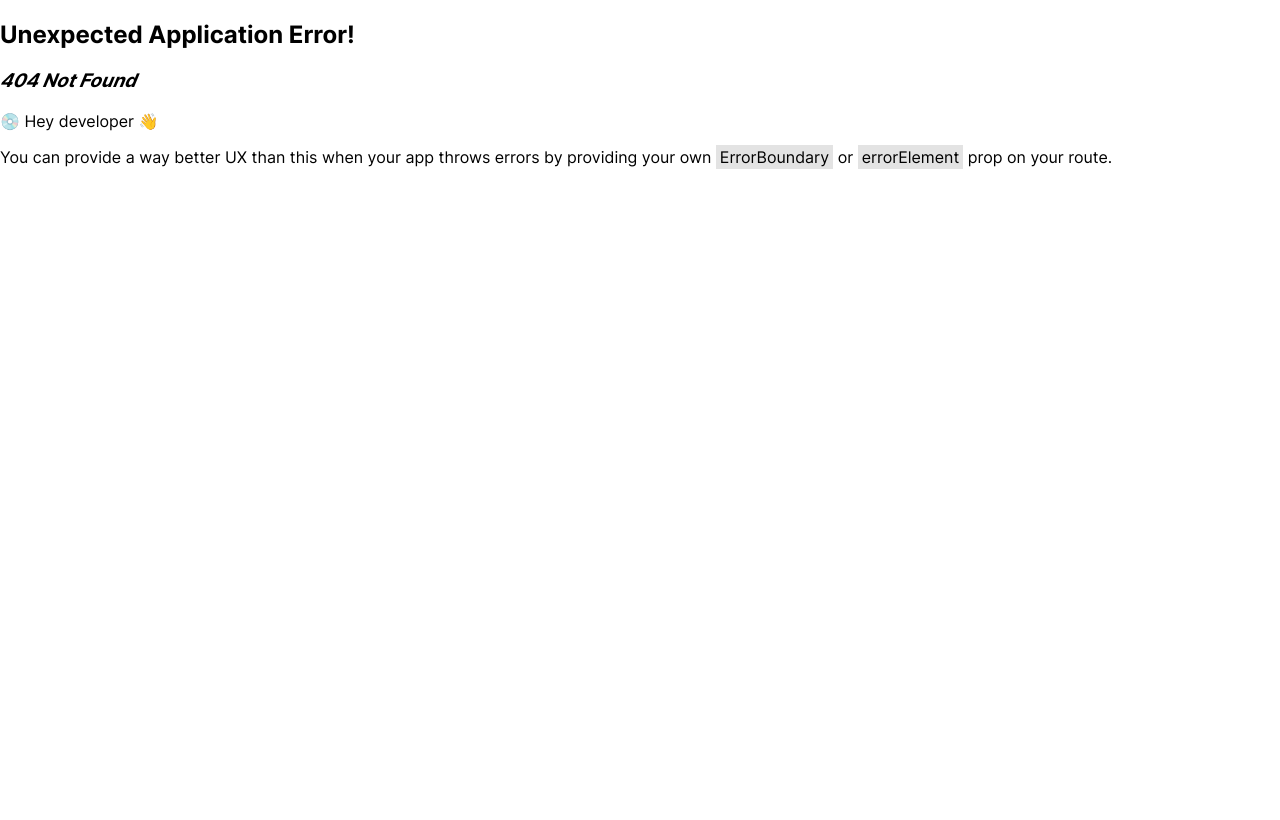
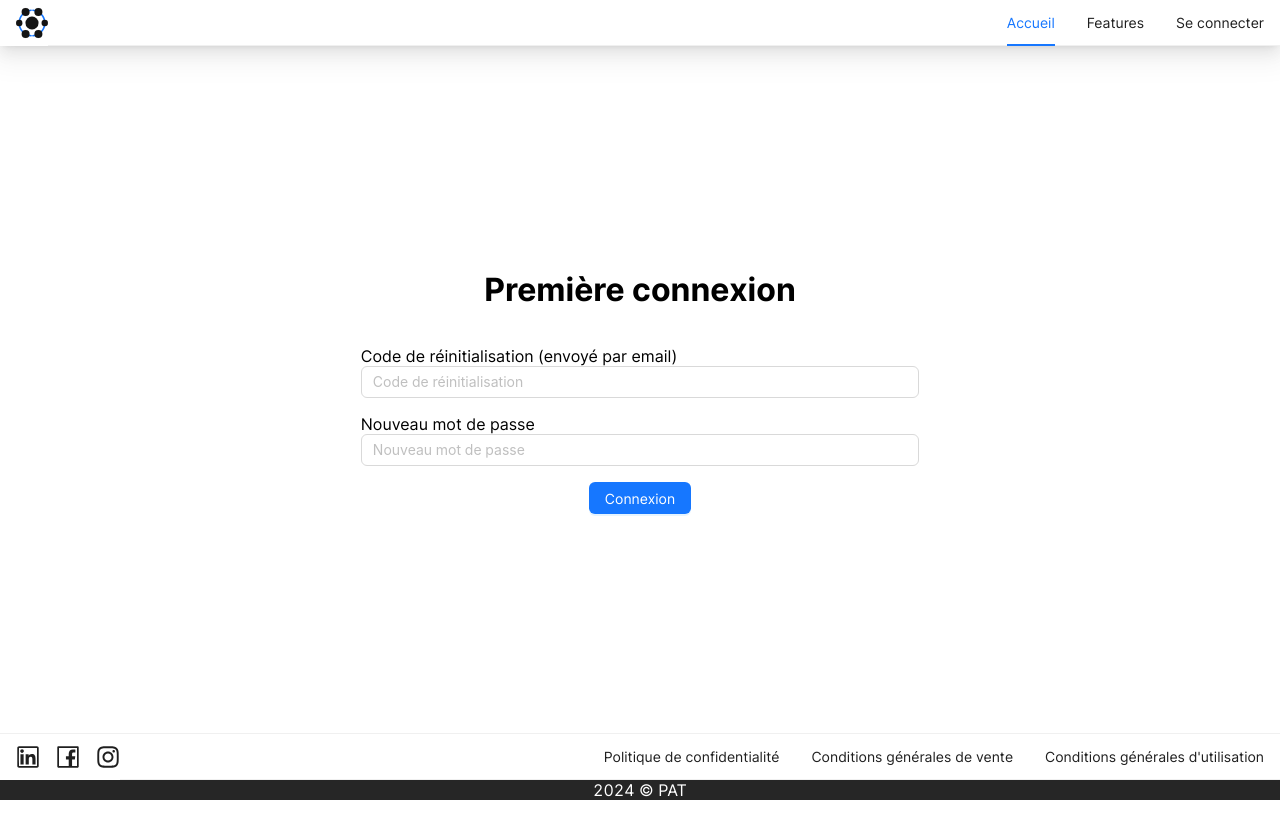
Before and after one commit to eanaellea/cause-connect-webapp, a React (Vite) app: page /first-login in a window 1280 px wide. Before the commit this address had no page. Built offline with nearby package versions, Linux system fonts and the light colour scheme.

Commit message:
feat(login): add page for first login

```diff
--- a/src/pages/logIn/LogIn.tsx
+++ b/src/pages/logIn/LogIn.tsx
@@ -9,6 +9,7 @@ import { SearchableSelect } from '@/designSystem/SearchableSelect'
 import { Association } from '@/models/Association'
 import { getAssociationsQuery } from '@/services/mainApi/queries/associations'
 import { loginAction } from '@/store/authSlice/actions'
+import { Link } from 'react-router-dom'
 
 const logInSchema = z.object({
   associationId: z.string(),
@@ -38,6 +39,8 @@ export const LogIn: FC = () => {
   return (
     <main className={styles.main}>
       <h1>Connexion</h1>
+
+      <p>Si vous vous connectez pour la première fois, cliquez <Link to="/first-login">ici</Link>.</p>
 
       <form onSubmit={handleSubmit(onSubmit)} className={styles.logInForm}> {/* eslint-disable-line @typescript-eslint/no-misused-promises */}
         <div className={styles.formControl}>
--- a/src/pages/resetPassword/ResetPassword.tsx
+++ b/src/pages/resetPassword/ResetPassword.tsx
@@ -2,10 +2,10 @@ import { Input, Button } from 'antd'
 import { Controller, SubmitHandler, useForm } from 'react-hook-form'
 import { z } from 'zod'
 import { zodResolver } from '@hookform/resolvers/zod'
+import { FC } from 'react'
+import { useGlobalStore } from '@/store/store'
 
 import styles from './ResetPassword.module.scss'
-import { FC } from 'react'
-import { useGlobalStore } from '@/store/store'
 import { resetPasswordAction } from '@/store/authSlice/actions'
 
 const forgottenPasswordSchema = z.object({
@@ -13,7 +13,13 @@ const forgottenPasswordSchema = z.object({
   newPassword: z.string().min(8)
 })
 
-export const ResetPassword: FC = () => {
+interface ResetPasswordProps {
+  title: string,
+  buttonContent: string
+}
+
+
+export const ResetPassword: FC<ResetPasswordProps> = ({title, buttonContent}) => {
   const { control, handleSubmit, formState: { errors } } = useForm<z.infer<typeof forgottenPasswordSchema>>({
     resolver: zodResolver(forgottenPasswordSchema)
   })
@@ -25,11 +31,11 @@ export const ResetPassword: FC = () => {
 
   return (
     <main className={styles.main}>
-      <h1>Réinitialiser le mot de passe</h1>
+      <h1>{title}</h1>
 
       <form onSubmit={handleSubmit(onSubmit)} className={styles.forgottenPasswordForm}> {/* eslint-disable-line @typescript-eslint/no-misused-promises */}
         <div>
-          <label>Code de réinitialisation (envoyé par email à {email})</label>
+          <label>Code de réinitialisation (envoyé par email{email ? ` à ${email}` : ''})</label>
           <Controller
             name='passwordResetCode'
             control={control}
@@ -60,7 +66,7 @@ export const ResetPassword: FC = () => {
         </div>
 
         <Button type='primary' htmlType='submit'>
-          Réinitialiser le mot de passe
+          {buttonContent}
         </Button>
       </form>
     </main>
--- a/src/router.tsx
+++ b/src/router.tsx
@@ -30,6 +30,10 @@ export const router = createBrowserRouter(
               element: <LogIn />
             },
             {
+              path: 'first-login',
+              element: <ResetPassword title='Première connexion' buttonContent='Connexion'/>
+            },
+            {
               path: 'register',
               element: <Register />
             },
@@ -39,7 +43,7 @@ export const router = createBrowserRouter(
             },
             {
               path: 'reset-password',
-              element: <ResetPassword />
+              element: <ResetPassword title='Réinitialiser le mot de passe' buttonContent='Réinitialiser le mot de passe'/>
             }
           ]
         },
--- a/src/store/authSlice/actions.ts
+++ b/src/store/authSlice/actions.ts
@@ -29,7 +29,7 @@ export const registerAction = async (signUpBody: any, associationLogo: File | nu
 
   useGlobalStore.setState(() => ({ id: response.id, email: signUpBody.admin.email }))
 
-  await router.navigate('/reset-password')
+  await router.navigate('/first-login')
 }
 
 export const resetPasswordAction = async (resetPasswordBody: ResetPasswordBody): Promise<void> => {
```
